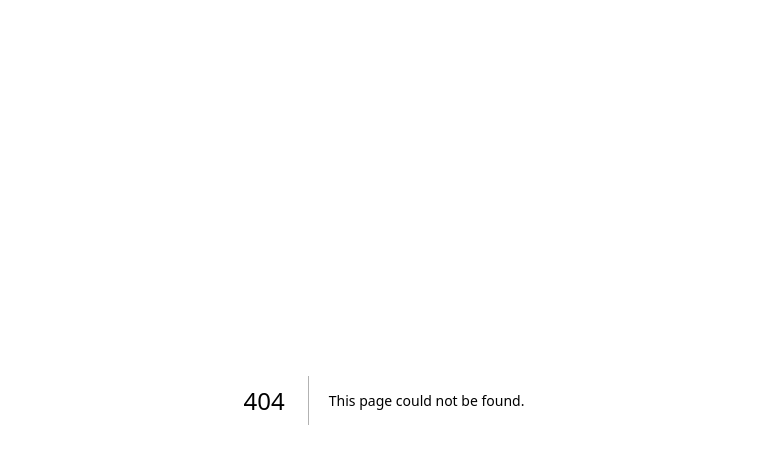
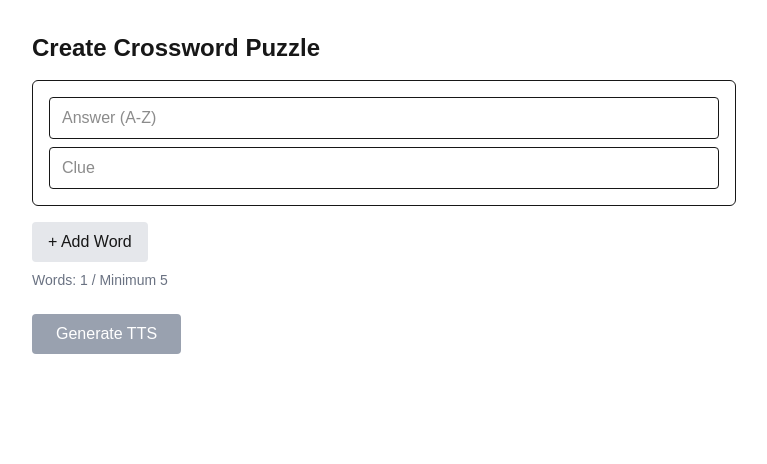
Before and after one commit to okanfdlh/TTS---Crosworld, a Next.js app: page /create in a window 1280 px wide. Before the commit this address had no page. Shown: the top 464 px of the page, without its empty margins (256-1023 px from the left). Built offline with nearby package versions, Linux system fonts and the light colour scheme.

Commit message:
add api generator, component, and lib

```diff
--- /dev/null
+++ b/app/api/generate/route.ts
@@ -0,0 +1,8 @@
+import { generateCrossword } from "@/lib/generator";
+import { NextResponse } from "next/server";
+
+export async function POST(req: Request) {
+  const body = await req.json();
+  const result = generateCrossword(body.words);
+  return NextResponse.json(result);
+}
--- /dev/null
+++ b/app/create/page.tsx
@@ -0,0 +1,149 @@
+"use client";
+
+import { useState } from "react";
+import CrosswordGrid from "@/components/CrosswordGrid";
+import { generateCrossword } from "@/lib/generator";
+
+type WordInput = {
+  answer: string;
+  clue: string;
+};
+
+type PreviewResult = {
+  grid: { letter: string | null }[][];
+};
+
+export default function CreatePage() {
+  const [words, setWords] = useState<WordInput[]>([
+    { answer: "", clue: "" },
+  ]);
+
+  const [preview, setPreview] = useState<PreviewResult | null>(null);
+
+  function addWord() {
+    setWords([...words, { answer: "", clue: "" }]);
+  }
+
+  function removeWord(index: number) {
+    setWords(words.filter((_, i) => i !== index));
+  }
+
+  function updateWord(
+    index: number,
+    field: keyof WordInput,
+    value: string
+  ) {
+    const updated = [...words];
+
+    if (field === "answer") {
+      updated[index][field] = value
+        .toUpperCase()
+        .replace(/[^A-Z]/g, "");
+    } else {
+      updated[index][field] = value;
+    }
+
+    setWords(updated);
+  }
+
+  function validate() {
+    if (words.length < 5) return false;
+
+    for (const word of words) {
+      if (!word.answer.trim() || !word.clue.trim()) {
+        return false;
+      }
+    }
+
+    return true;
+  }
+
+  function handleGenerate() {
+    if (!validate()) {
+      alert("Please fill at least 5 words with valid answers and clues");
+      return;
+    }
+
+    const result = generateCrossword(words);
+    setPreview(result);
+  }
+
+  return (
+    <main className="max-w-3xl mx-auto p-8">
+      <h1 className="text-2xl font-bold mb-4">
+        Create Crossword Puzzle
+      </h1>
+
+      <div className="space-y-4">
+        {words.map((word, index) => (
+          <div
+            key={index}
+            className="border p-4 rounded-md space-y-2"
+          >
+            <input
+              type="text"
+              placeholder="Answer (A-Z)"
+              value={word.answer}
+              onChange={(e) =>
+                updateWord(index, "answer", e.target.value)
+              }
+              className="w-full border px-3 py-2 rounded"
+            />
+
+            <input
+              type="text"
+              placeholder="Clue"
+              value={word.clue}
+              onChange={(e) =>
+                updateWord(index, "clue", e.target.value)
+              }
+              className="w-full border px-3 py-2 rounded"
+            />
+
+            {words.length > 1 && (
+              <button
+                onClick={() => removeWord(index)}
+                className="text-sm text-red-500"
+              >
+                Remove
+              </button>
+            )}
+          </div>
+        ))}
+      </div>
+
+      <button
+        onClick={addWord}
+        className="mt-4 px-4 py-2 bg-gray-200 rounded"
+      >
+        + Add Word
+      </button>
+
+      <p className="text-sm text-gray-500 mt-2">
+        Words: {words.length} / Minimum 5
+      </p>
+
+      <div className="mt-6">
+        <button
+          onClick={handleGenerate}
+          disabled={!validate()}
+          className={`px-6 py-2 rounded text-white
+            ${
+              validate()
+                ? "bg-blue-600 hover:bg-blue-700"
+                : "bg-gray-400 cursor-not-allowed"
+            }`}
+        >
+          Generate TTS
+        </button>
+      </div>
+
+      {preview && (
+        <div className="mt-8">
+          <h2 className="font-bold mb-2">Preview</h2>
+          <CrosswordGrid grid={preview.grid} />
+        </div>
+      )}
+    </main>
+  );
+}
--- /dev/null
+++ b/components/CrosswordGrid.tsx
@@ -0,0 +1,24 @@
+type Props = {
+  grid: { letter: string | null }[][];
+};
+
+export default function CrosswordGrid({ grid }: Props) {
+  return (
+    <div
+      className="grid gap-1"
+      style={{ gridTemplateColumns: `repeat(${grid.length}, 32px)` }}
+    >
+      {grid.map((row, r) =>
+        row.map((cell, c) => (
+          <div
+            key={`${r}-${c}`}
+            className={`w-8 h-8 border text-center flex items-center justify-center
+              ${cell.letter ? "bg-white" : "bg-gray-200"}`}
+          >
+            {cell.letter}
+          </div>
+        ))
+      )}
+    </div>
+  );
+}
--- /dev/null
+++ b/lib/generator.ts
@@ -0,0 +1,118 @@
+import { Cell, PlacedWord } from "./types";
+
+const GRID_SIZE = 15;
+
+/**
+ * Generate crossword grid from words
+ * Strategy:
+ * 1. Place first word in the center (across)
+ * 2. For each next word, try to intersect with existing words
+ * 3. Skip word if cannot be placed
+ */
+export function generateCrossword(words: { answer: string; clue: string }[]) {
+  // init empty grid
+  const grid: Cell[][] = Array.from({ length: GRID_SIZE }, () =>
+    Array.from({ length: GRID_SIZE }, () => ({ letter: null }))
+  );
+
+  const placedWords: PlacedWord[] = [];
+
+  // sort words by length (longer first)
+  const sorted = [...words].sort(
+    (a, b) => b.answer.length - a.answer.length
+  );
+
+  // place first word
+  const first = sorted[0];
+  const startCol = Math.floor((GRID_SIZE - first.answer.length) / 2);
+  const startRow = Math.floor(GRID_SIZE / 2);
+
+  first.answer.split("").forEach((char, i) => {
+    grid[startRow][startCol + i].letter = char;
+  });
+
+  placedWords.push({
+    answer: first.answer,
+    clue: first.clue,
+    row: startRow,
+    col: startCol,
+    direction: "across",
+  });
+
+  // place remaining words
+  for (let i = 1; i < sorted.length; i++) {
+    const word = sorted[i];
+    let placed = false;
+
+    for (const pw of placedWords) {
+      for (let j = 0; j < pw.answer.length; j++) {
+        for (let k = 0; k < word.answer.length; k++) {
+          if (pw.answer[j] !== word.answer[k]) continue;
+
+          const row =
+            pw.direction === "across" ? pw.row - k : pw.row + j;
+          const col =
+            pw.direction === "across" ? pw.col + j : pw.col - k;
+
+          const direction =
+            pw.direction === "across" ? "down" : "across";
+
+          if (canPlace(grid, word.answer, row, col, direction)) {
+            placeWord(grid, word.answer, row, col, direction);
+
+            placedWords.push({
+              answer: word.answer,
+              clue: word.clue,
+              row,
+              col,
+              direction,
+            });
+
+            placed = true;
+            break;
+          }
+        }
+        if (placed) break;
+      }
+      if (placed) break;
+    }
+  }
+
+  return { grid, placedWords };
+}
+
+// ---------- helpers ----------
+
+function canPlace(
+  grid: Cell[][],
+  word: string,
+  row: number,
+  col: number,
+  direction: "across" | "down"
+) {
+  for (let i = 0; i < word.length; i++) {
+    const r = direction === "across" ? row : row + i;
+    const c = direction === "across" ? col + i : col;
+
+    if (r < 0 || c < 0 || r >= grid.length || c >= grid.length)
+      return false;
+
+    if (grid[r][c].letter && grid[r][c].letter !== word[i])
+      return false;
+  }
+  return true;
+}
+
+function placeWord(
+  grid: Cell[][],
+  word: string,
+  row: number,
+  col: number,
+  direction: "across" | "down"
+) {
+  for (let i = 0; i < word.length; i++) {
+    const r = direction === "across" ? row : row + i;
+    const c = direction === "across" ? col + i : col;
+    grid[r][c].letter = word[i];
+  }
+}
--- /dev/null
+++ b/lib/types.ts
@@ -0,0 +1,13 @@
+export type Direction = "across" | "down";
+
+export type PlacedWord = {
+  answer: string;
+  clue: string;
+  row: number;
+  col: number;
+  direction: Direction;
+};
+
+export type Cell = {
+  letter: string | null;
+};
```
Also changed, not shown: lib/validator.ts (added).
